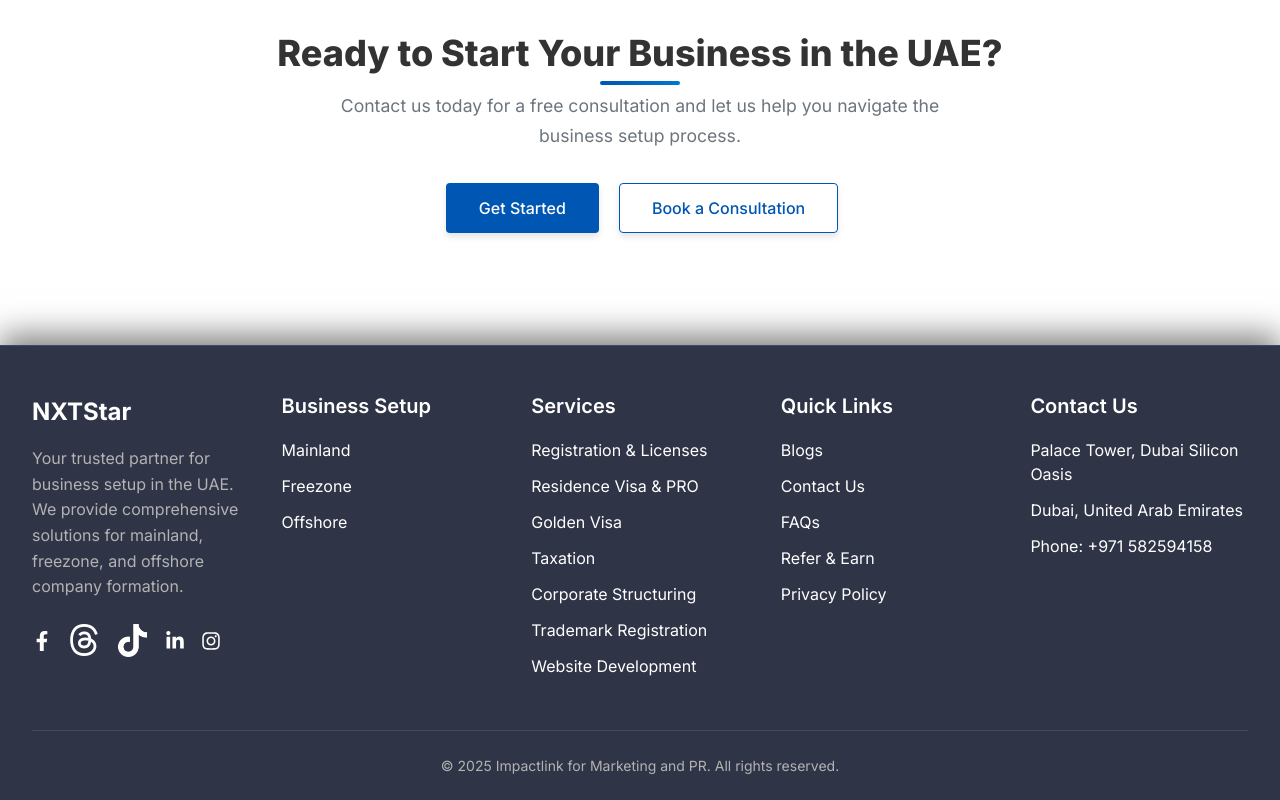
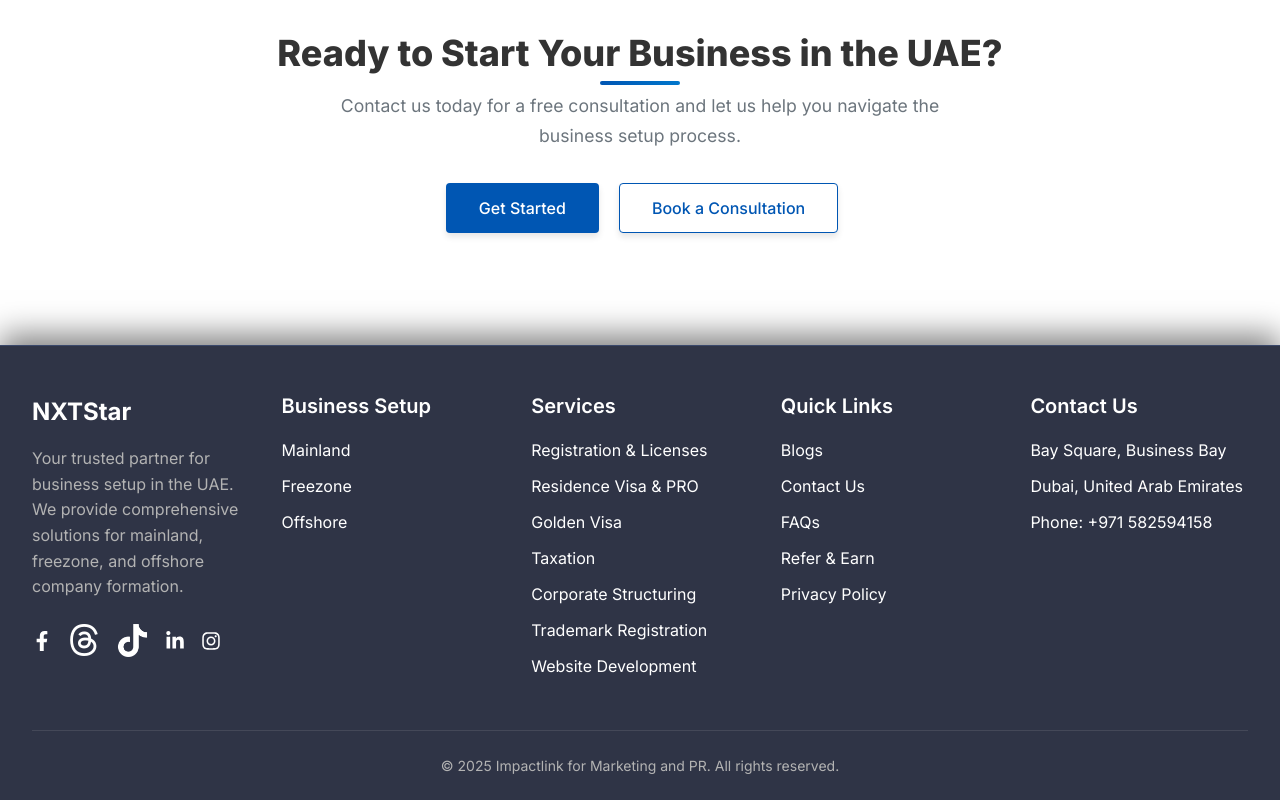
Before and after one commit to taseeruaeinfo/Nxtstar-Website, a React (Vite) app: page / in a window 1280 px wide. Shown: the part 4963-5763 px from the top of the page. Built offline with nearby package versions, Linux system fonts and the light colour scheme; no server answers.

Commit message:
Update Footer.jsx

```diff
--- a/src/components/layout/Footer.jsx
+++ b/src/components/layout/Footer.jsx
@@ -189,7 +189,7 @@ const Footer = () => {
                         <motion.div className="footer-column" variants={itemVariants}>
                             <motion.h3 className="footer-heading" variants={itemVariants}>Contact Us</motion.h3>
                             <motion.ul className="footer-links" variants={itemVariants}>
-                                <motion.li className="footer-link" variants={itemVariants}>Palace Tower, Dubai Silicon Oasis</motion.li>
+                                <motion.li className="footer-link" variants={itemVariants}>Bay Square, Business Bay</motion.li>
                                 <motion.li className="footer-link" variants={itemVariants}>Dubai, United Arab Emirates</motion.li>
                                 <motion.li className="footer-link" variants={itemVariants}>Phone: +971 582594158</motion.li>
                                 {/* <motion.li className="footer-link" id="footer-email" variants={itemVariants}>nxtstar.business.setup@gmail.com</motion.li> */}
```
